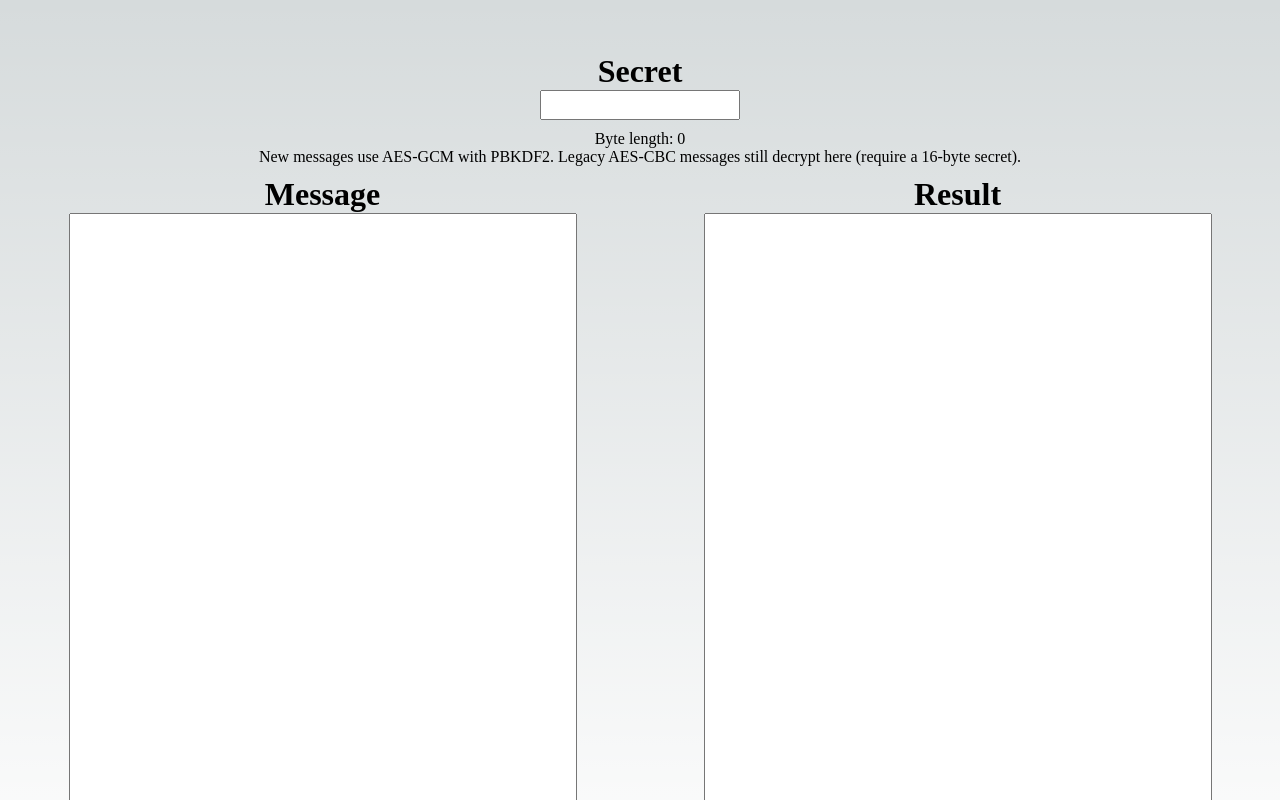
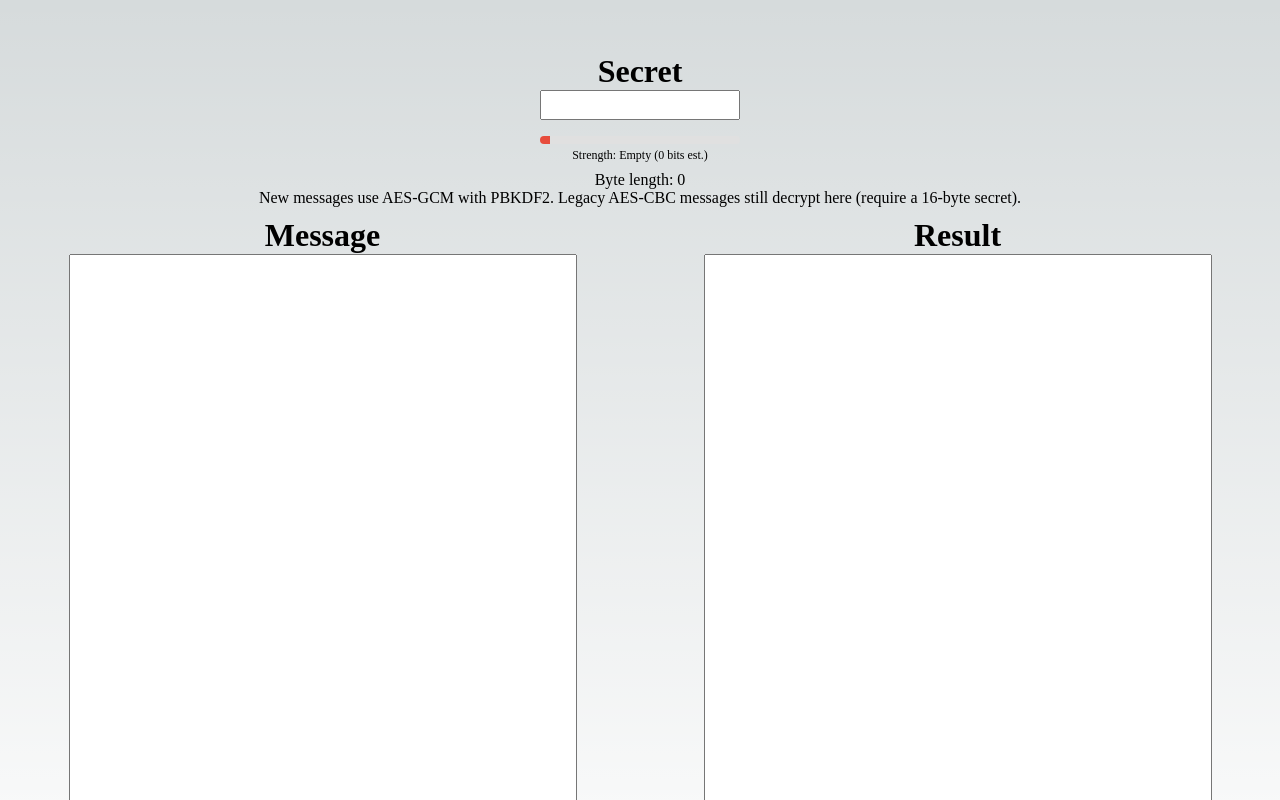
Before and after one commit to pedrokohler/easy-encryption-tool, a React (Vite) app: page / in a window 1280 px wide. Shown: the top 800 px of the page. Built offline with nearby package versions, Linux system fonts and the light colour scheme.

Commit message:
feat: add pw strengh meter

```diff
--- a/src/App.module.css
+++ b/src/App.module.css
@@ -51,3 +51,23 @@
   margin: 10px 5px 0 5px;
   cursor: pointer;
 }
+
+.meterContainer {
+  width: 200px;
+  height: 8px;
+  background: #e0e0e0;
+  border-radius: 4px;
+  overflow: hidden;
+  margin-top: 6px;
+}
+
+.meterFill {
+  height: 100%;
+  transition: width 150ms ease-in-out, background-color 150ms ease-in-out;
+}
+
+.meterLabel {
+  font-size: 12px;
+  margin-top: 4px;
+  margin-bottom: 8px;
+}
--- a/src/App.tsx
+++ b/src/App.tsx
@@ -2,12 +2,16 @@ import React, { ChangeEvent, useState } from "react";
 import styles from "./App.module.css";
 import { encrypt as encryptModern, decrypt as decryptAny } from "./crypto";
 import type { DecryptError } from "./crypto/types";
+import { estimateStrength, type StrengthResult } from "./security/strength";
 
 export default function App() {
   const [text, setText] = useState("");
   const [result, setResult] = useState("");
   const [secret, setSecret] = useState("");
   const [secretByteLength, setSecretByteLength] = useState(0);
+  const [strength, setStrength] = useState<StrengthResult>(() =>
+    estimateStrength("")
+  );
 
   const handleOnMessageChange = (event: ChangeEvent<HTMLTextAreaElement>) => {
     const value = event.target.value;
@@ -19,6 +23,7 @@ export default function App() {
     const secretBytes = new TextEncoder().encode(value);
     setSecretByteLength(secretBytes.length);
     setSecret(value);
+    setStrength(estimateStrength(value));
   };
 
   const handleEncryption = async () => {
@@ -65,6 +70,24 @@ export default function App() {
           value={secret}
           onChange={handleOnSecretChange}
         />
+        <div className={styles.meterContainer}>
+          <div
+            className={styles.meterFill}
+            style={{
+              width: `${[5, 25, 50, 75, 100][strength.score]}%`,
+              backgroundColor: [
+                "#e74c3c",
+                "#e67e22",
+                "#f1c40f",
+                "#2ecc71",
+                "#27ae60",
+              ][strength.score],
+            }}
+          />
+        </div>
+        <div className={styles.meterLabel}>{`Strength: ${
+          strength.label
+        } (${Math.round(strength.entropyBits)} bits est.)`}</div>
         <span>{`Byte length: ${secretByteLength}`}</span>
         <span>
           New messages use AES-GCM with PBKDF2. Legacy AES-CBC messages still
--- /dev/null
+++ b/src/security/strength.ts
@@ -0,0 +1,85 @@
+export type StrengthScore = 0 | 1 | 2 | 3 | 4
+
+export interface StrengthResult {
+  score: StrengthScore
+  label: string
+  entropyBits: number
+  suggestions: string[]
+}
+
+const LOG2 = Math.log2
+
+function estimateCharsetSize(pw: string): number {
+  let size = 0
+  if (/[a-z]/.test(pw)) size += 26
+  if (/[A-Z]/.test(pw)) size += 26
+  if (/[0-9]/.test(pw)) size += 10
+  if (/[^A-Za-z0-9]/.test(pw)) size += 33 // rough printable ASCII symbols set
+  // Non-ASCII characters (e.g., emoji) are counted above as symbols via the regex.
+  // If nothing matched (empty), return 1 to avoid NaN.
+  return size || 1
+}
+
+function hasRepeatRuns(pw: string): boolean {
+  return /(.)\1{2,}/.test(pw)
+}
+
+function hasSequentialRun(pw: string): boolean {
+  // Detect simple ascending sequences of length >= 3 (e.g., abc, 123)
+  if (pw.length < 3) return false
+  let run = 1
+  for (let i = 1; i < pw.length; i++) {
+    if (pw.charCodeAt(i) === pw.charCodeAt(i - 1) + 1) {
+      run++
+      if (run >= 3) return true
+    } else {
+      run = 1
+    }
+  }
+  return false
+}
+
+function scoreFromEntropy(bits: number): StrengthScore {
+  if (bits < 28) return 0
+  if (bits < 36) return 1
+  if (bits < 60) return 2
+  if (bits < 128) return 3
+  return 4
+}
+
+export function estimateStrength(passphrase: string): StrengthResult {
+  const len = passphrase.length
+  if (len === 0) {
+    return { score: 0, label: 'Empty', entropyBits: 0, suggestions: ['Use a passphrase.'] }
+  }
+
+  const charset = estimateCharsetSize(passphrase)
+  let bits = len * LOG2(charset)
+
+  const suggestions: string[] = []
+
+  // Simple penalties for patterns
+  if (len < 12) {
+    bits -= 10
+    suggestions.push('Use at least 12–16 characters')
+  }
+  if (hasRepeatRuns(passphrase)) {
+    bits -= 10
+    suggestions.push('Avoid repeated characters')
+  }
+  if (hasSequentialRun(passphrase)) {
+    bits -= 10
+    suggestions.push('Avoid sequential patterns like abc or 123')
+  }
+  if (!/[A-Z]/.test(passphrase) || !/[a-z]/.test(passphrase) || !/[0-9]/.test(passphrase)) {
+    suggestions.push('Mix upper/lowercase, digits, and symbols')
+  }
+
+  // Clamp bits to non-negative
+  if (!Number.isFinite(bits) || bits < 0) bits = 0
+
+  const score = scoreFromEntropy(bits)
+  const label = ['Very Weak', 'Weak', 'Fair', 'Strong', 'Very Strong'][score]
+
+  return { score, label, entropyBits: bits, suggestions }
+}
```
Also changed, not shown: 1 other file (tests, documents, lock files or other folders).
